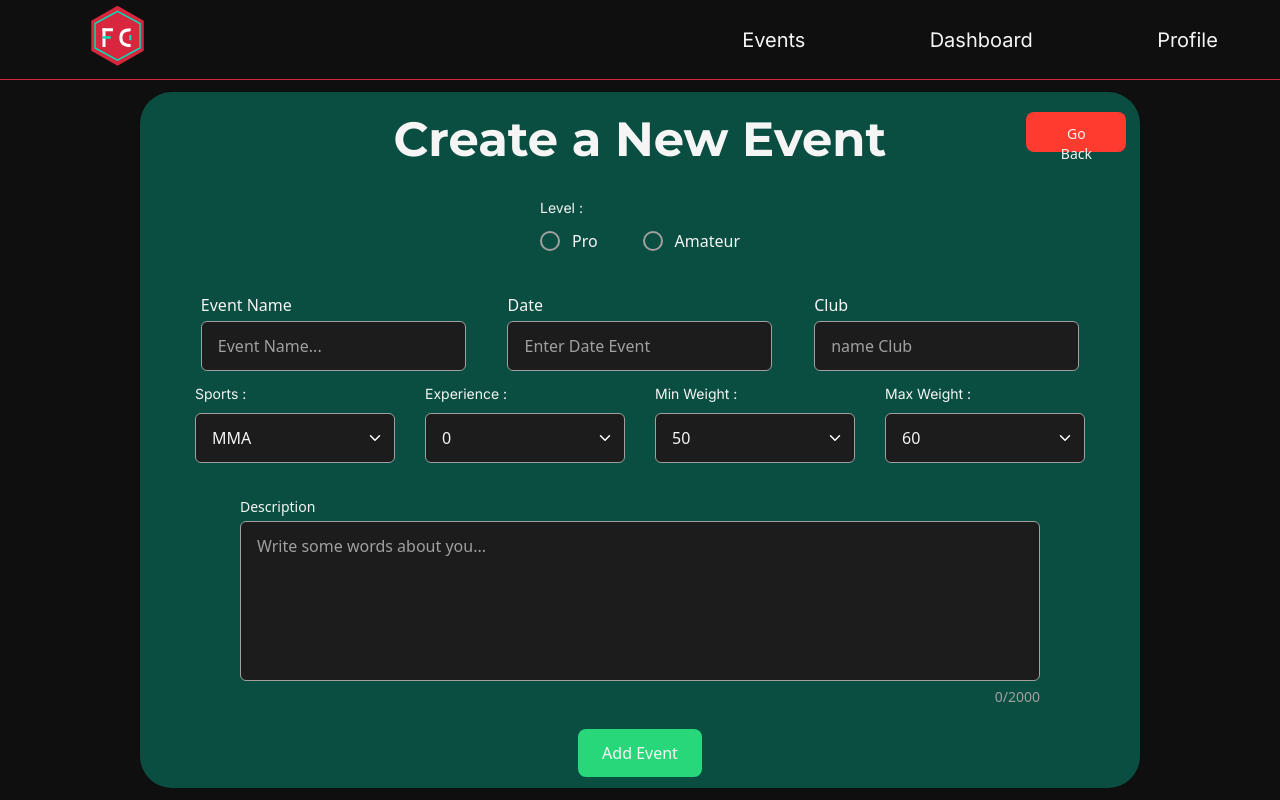
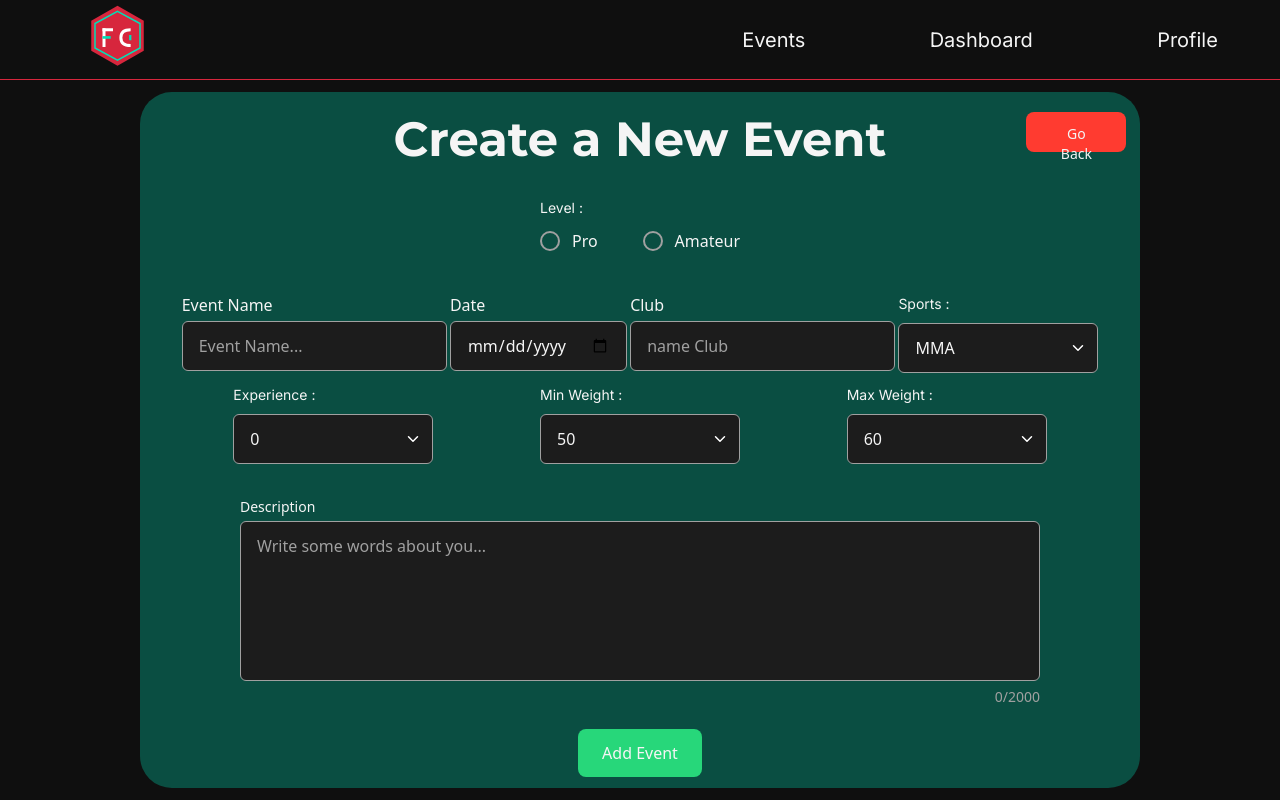
Before and after one commit to gregoirelebas/FightConnect-frontend, a Next.js app: page /newEvent in a window 1280 px wide. Built offline with nearby package versions, Linux system fonts and the light colour scheme.

Commit message:
Changed type of input date

```diff
--- a/app/newEvent/page.tsx
+++ b/app/newEvent/page.tsx
@@ -21,7 +21,7 @@ export default function NewEvent() {
       <div className="h-full mt-3 mb-3 w-250 bg-accent/30 rounded-4xl flex flex-col justify-around items-center">
         <div className="flex flex-row items-center">
           <h1 className="font-bold ml-60">Create a New Event</h1>
-         <Link href="/dashboard"> <Button className="w-25 h-10 text-sm ml-35"  variant={ButtonVariant.Refuse}>Go Back</Button></Link>
+         <Link href="/dashboard/promoter"> <Button className="w-25 h-10 text-sm ml-35"  variant={ButtonVariant.Refuse}>Go Back</Button></Link>
         </div>
         <div className="flex flex-col justify-around items-center h-2/5">
           <div className="h-15 flex flex-col justify-between">
@@ -52,7 +52,7 @@ export default function NewEvent() {
             <Input
               label="Date"
               placeholder="Enter Date Event"
-              type="text"
+              type="date"
               value={date}
               onChange={(value) => setDate(String(value))}
             />
```
